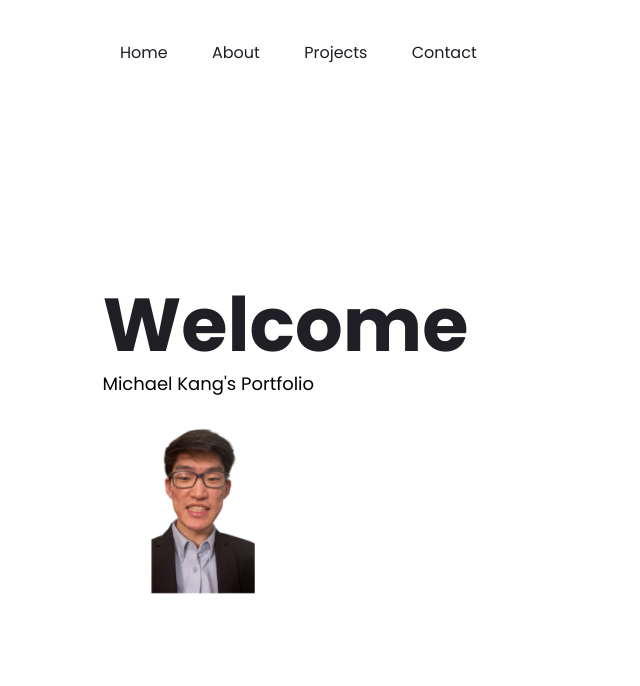
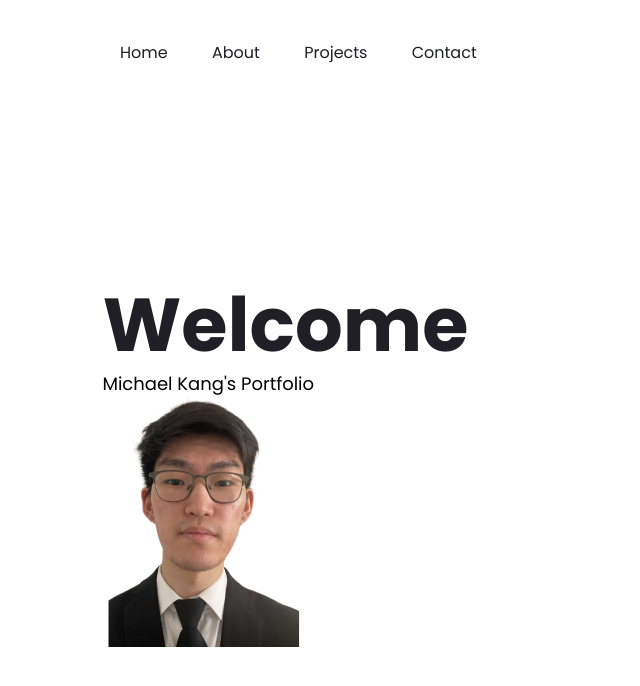
Before and after one commit to mkang2/mkang2.github.io, a plain HTML site: page index.html in a window 1280 px wide. Shown: the whole page, without its empty margins (0-640 px from the left). Drawn offline with Linux system fonts and the light colour scheme.

Commit message:
modified:   index.html 	new file:   linkedin.png

```diff
--- a/index.html
+++ b/index.html
@@ -18,7 +18,7 @@
         <div class="content">
             <h1>Welcome</h1>
             <div><font size = "+1">Michael Kang's Portfolio</font></div>
-            <img src="profilepic.png" style="width:200px;height:200px;">
+            <img src="linkedin.png" style="width:200px;height:250px;">
         </div>
     </div>
 </body>
```
Also changed, not shown: linkedin.png (added).
